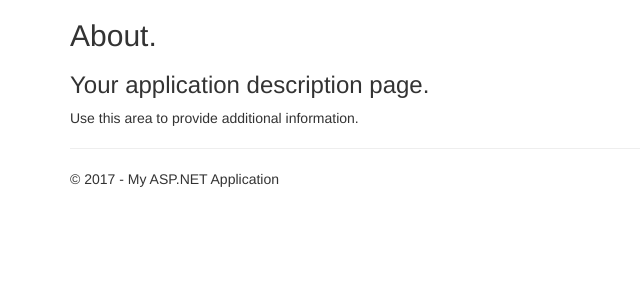
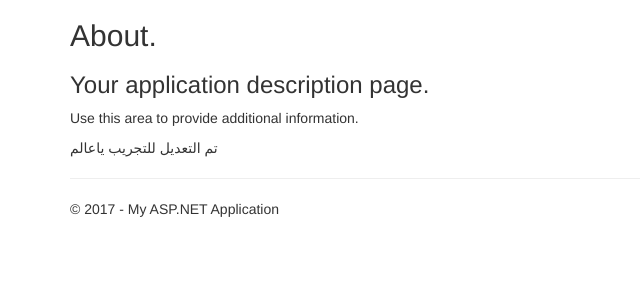
Before and after one commit to nvlab/App.Marriage, an ASP.NET MVC app: page /Home/About in a window 1280 px wide. Shown: the part 51-351 px from the top of the page, without its empty margins (0-640 px from the left). Run offline with ASP.NET Core 8 and stand-ins for ASP.NET MVC 5, Linux system fonts and the light colour scheme; the project's own start-up code is not run, and a stand-in starts its controllers and pages; some libraries are stand-ins or nearby versions.

Commit message:
تعديل للتجريب 2

```diff
--- a/App.Marriage/App.Marriage/Views/Home/About.cshtml
+++ b/App.Marriage/App.Marriage/Views/Home/About.cshtml
@@ -5,3 +5,4 @@
 <h3>@ViewBag.Message</h3>
 
 <p>Use this area to provide additional information.</p>
+تم التعديل للتجريب ياعالم
```
